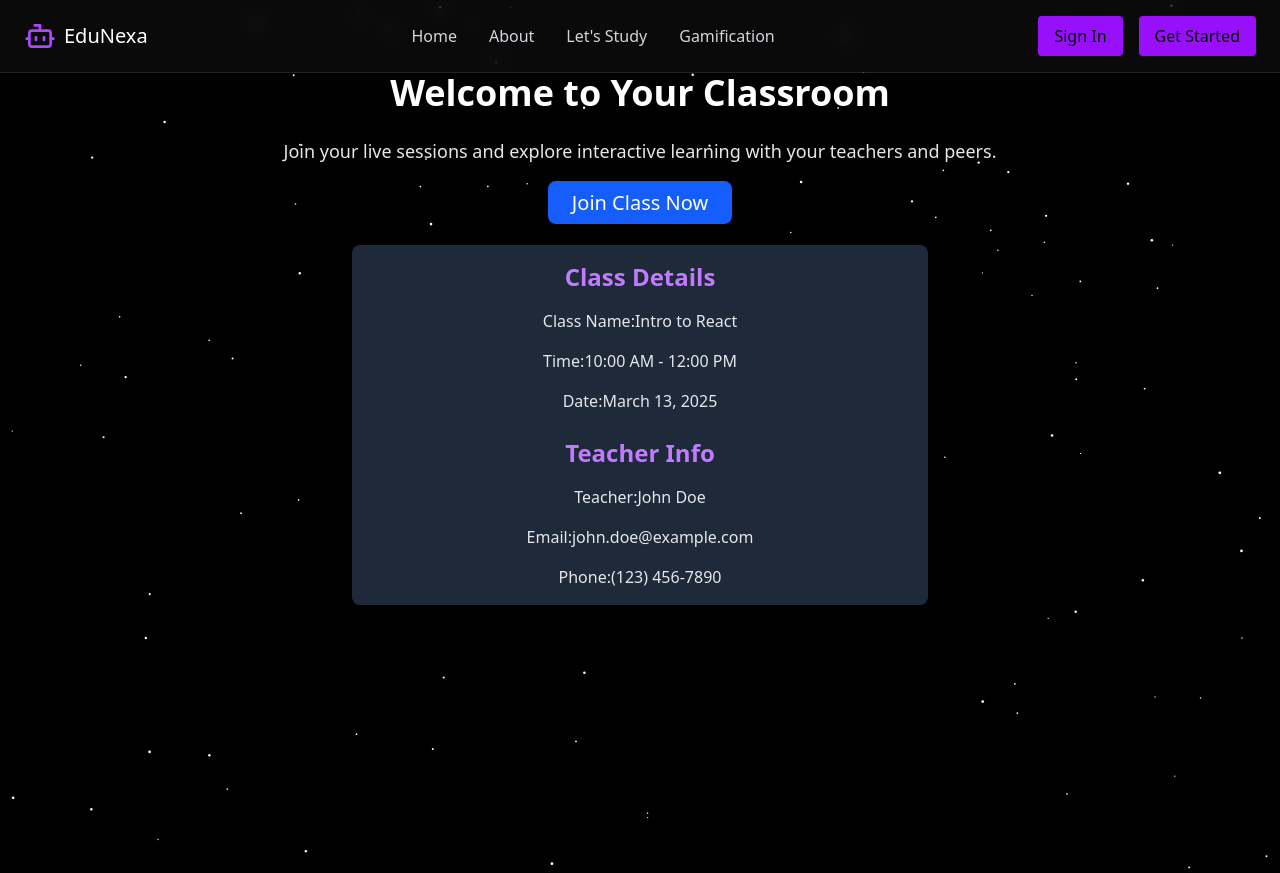
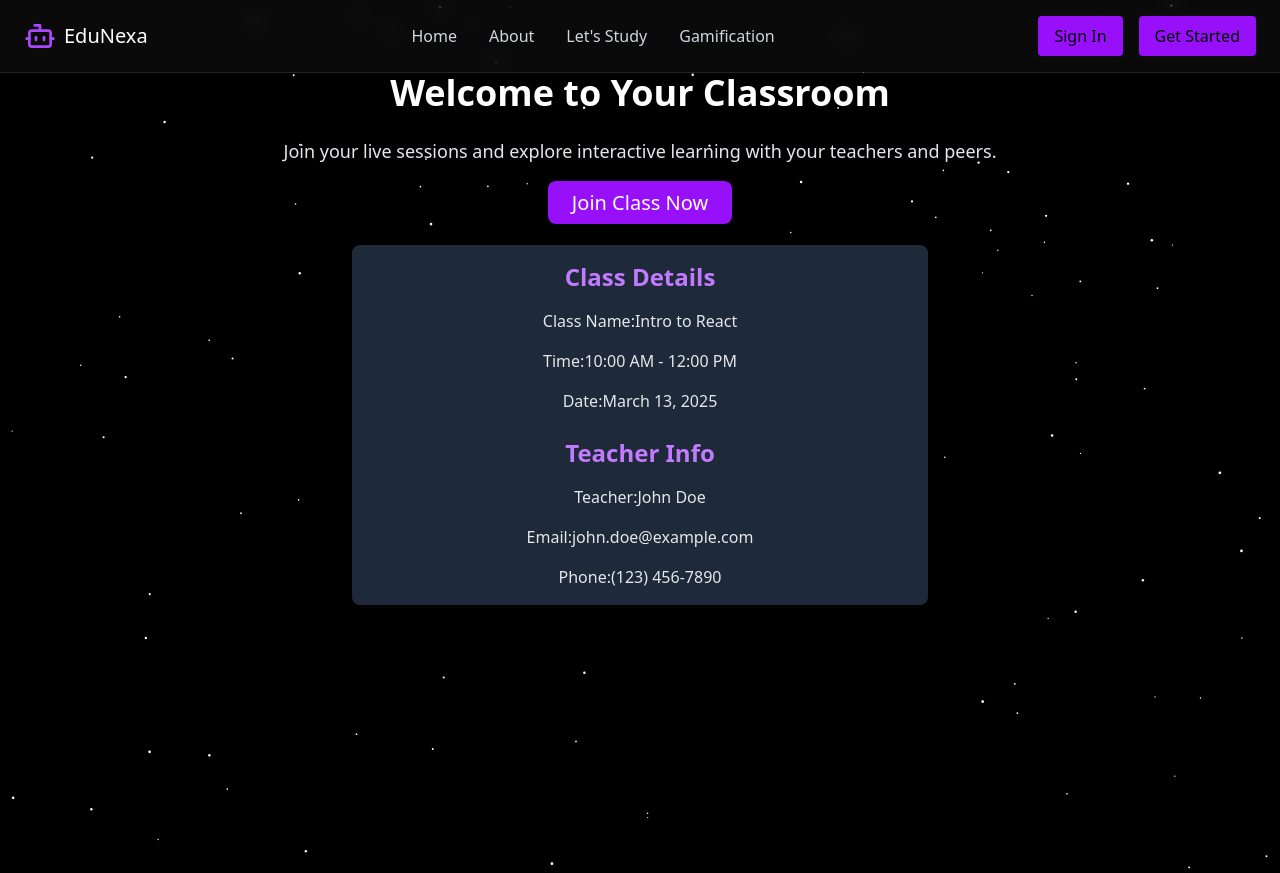
Before and after one commit to tulu-g559/EduNexa--1, a React (Vite) app in the folder frontend/: page /classroom in a window 1280 px wide. Built offline with nearby package versions, Linux system fonts and the light colour scheme.

Commit message:
classroom updated

```diff
--- a/frontend/src/Classroom.jsx
+++ b/frontend/src/Classroom.jsx
@@ -2,7 +2,7 @@
 
 import { useState } from "react";
 import { motion } from "framer-motion";
-import { SparklesCore } from "./components/home_page/sparkles"; // Assuming you have tsparticles setup
+import { SparklesCore } from "./components/home_page/sparkles";
 
 const Classroom = () => {
   const [darkMode, setDarkMode] = useState(true);
@@ -46,7 +46,7 @@ const Classroom = () => {
             href="https://meet.google.com/xyz-abc-123"
             target="_blank"
             rel="noopener noreferrer"
-            className="bg-blue-600 text-white py-2 px-6 rounded-lg hover:bg-blue-700 text-xl"
+            className="bg-purple-600 text-white py-2 px-6 rounded-lg hover:bg-purple-700 text-xl"
             initial={{ opacity: 0 }}
             animate={{ opacity: 1 }}
             transition={{ duration: 1.2 }}
```
